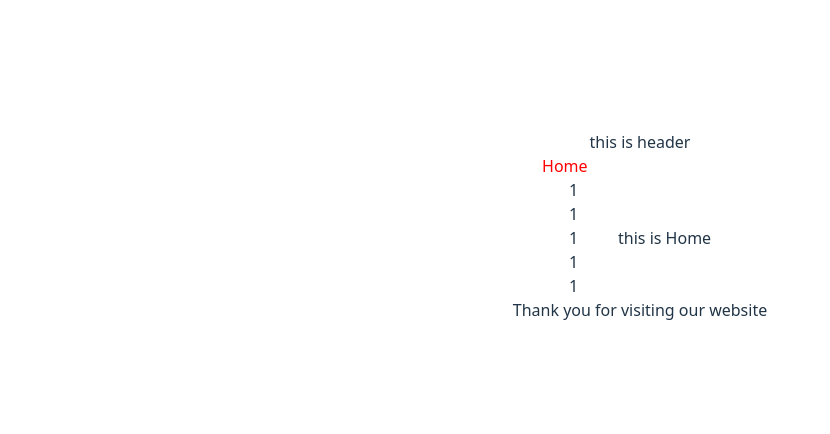
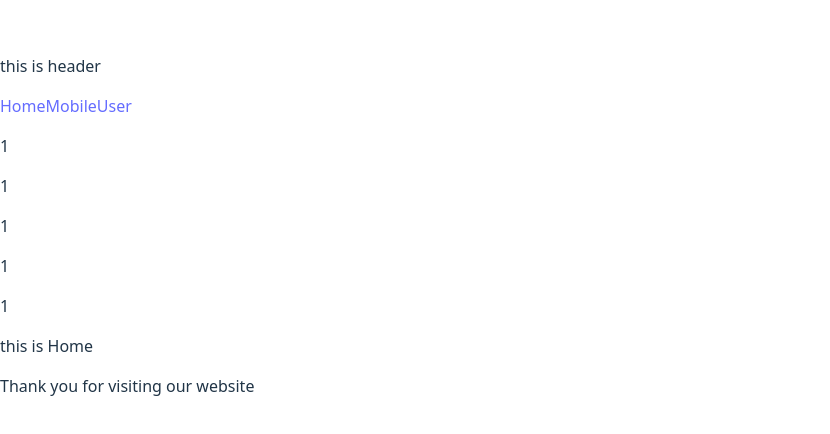
Before and after one commit to mdsheikhmohaimenulislam/My_card, a React (Vite) app: page / in a window 1280 px wide. Shown: the part 174-608 px from the top of the page, without its empty margins (0-830 px from the left). Built offline with nearby package versions, Linux system fonts and the light colour scheme; no server answers.

Commit message:
color add

```diff
--- a/src/App.css
+++ b/src/App.css
@@ -1,4 +1,4 @@
-#root {
+/* #root {
   max-width: 1280px;
   margin: 0 auto;
   padding: 2rem;
@@ -52,4 +52,4 @@ nav a:hover{
   color: palevioletred
 }
 
-@import "tailwindcss";
+@import "tailwindcss"; */
```
